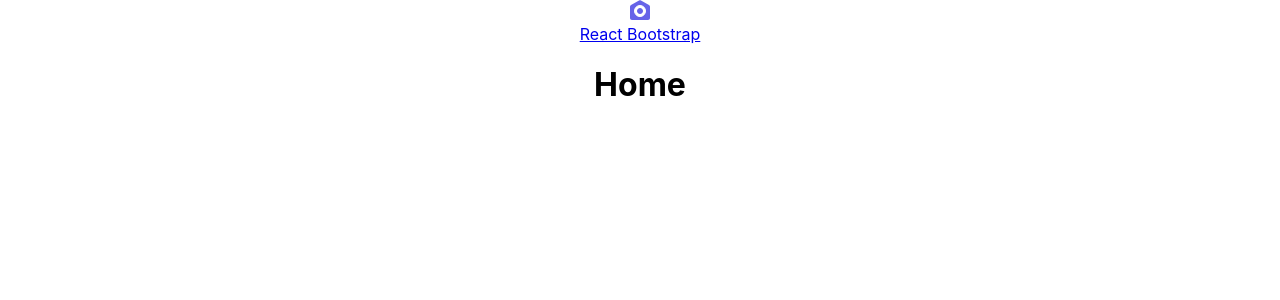
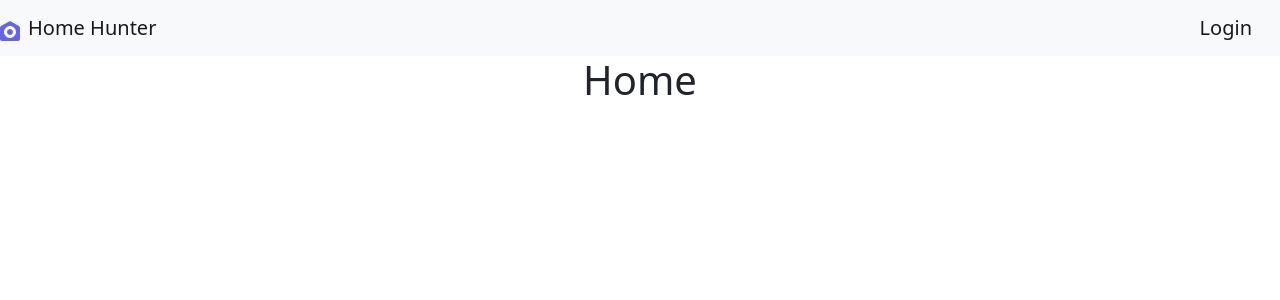
Before and after one commit to drake7/HomeHunters, a React (Create React App) app: page / in a window 1280 px wide. Shown: the top 300 px of the page. Built offline with nearby package versions, Linux system fonts and the light colour scheme.

Commit message:
Changes for the nav bar

```diff
--- a/package.json
+++ b/package.json
@@ -6,6 +6,7 @@
     "@testing-library/jest-dom": "^5.16.5",
     "@testing-library/react": "^13.4.0",
     "@testing-library/user-event": "^13.5.0",
+    "bootstrap": "^5.2.3",
     "react": "^18.2.0",
     "react-bootstrap": "^2.7.0",
     "react-dom": "^18.2.0",
--- a/src/App.js
+++ b/src/App.js
@@ -7,7 +7,7 @@ import HomeBar from "./components/nav/HomeBar";
 
 import Property from "./components/property/Property";
 
-
+import React from 'react';
 function App() {
   return (
     <div className="App">
--- a/src/components/nav/HomeBar.js
+++ b/src/components/nav/HomeBar.js
@@ -1,18 +1,16 @@
-import Container from "react-bootstrap/Container";
+
 import Navbar from "react-bootstrap/Navbar";
+
+//added this for bootstrap support
+import 'bootstrap/dist/css/bootstrap.css';
+
+
 
 function HomeBar() {
   return (
     <>
-      <Navbar bg="dark" variant="dark">
-        <Navbar.Brand href="#home">
-          {/* <img
-              alt=""
-              src="/logo.svg"
-              width="30"
-              height="30"
-              className="d-inline-block align-top"
-            />{" "} */}
+    <nav class="navbar navbar-expand-lg navbar-light bg-light">
+
       <div>
               <svg
                 width="20"
@@ -20,6 +18,7 @@ function HomeBar() {
                 viewBox="0 0 20 20"
                 fill="none"
                 xmlns="http://www.w3.org/2000/svg"
+
               >
                 <path
                   d="M0 6.77225C0 6.04834 0.39118 5.38094 1.02279 5.02724L9.02279 0.547235C9.62991 0.207252 10.3701 0.207252 10.9772 0.547236L18.9772 5.02724C19.6088 5.38094 20 6.04834 20 6.77225V18C20 19.1046 19.1046 20 18 20H2C0.895431 20 0 19.1046 0 18V6.77225Z"
@@ -28,11 +27,17 @@ function HomeBar() {
                 <circle cx="10" cy="11" r="5.5" fill="white" stroke="white" />
                 <circle cx="10" cy="11" r="2.5" fill="#6663E8" stroke="#6663E8" />
               </svg>
+
+              <a class="navbar-brand m-2"  href="#">Home Hunter</a>
+
         </div>
-          React Bootstrap
-        </Navbar.Brand>
-        {/* <Navbar.Brand href="#SignIn">Sign in</Navbar.Brand> */}
-      </Navbar>
+        <ul class="navbar-nav ms-auto d-flex flex-row mt-3 mt-lg-0">
+          <li class="nav-item text-center mx-2 mx-lg-1">
+            <a class="nav-link navbar-brand" href="#!">Login</a>
+        </li>
+      </ul>
+
+      </nav>
     </>
   );
 }
```
Also changed, not shown: 1 other file (tests, documents, lock files or other folders). Lines whose indentation alone changed are shown as unchanged.
